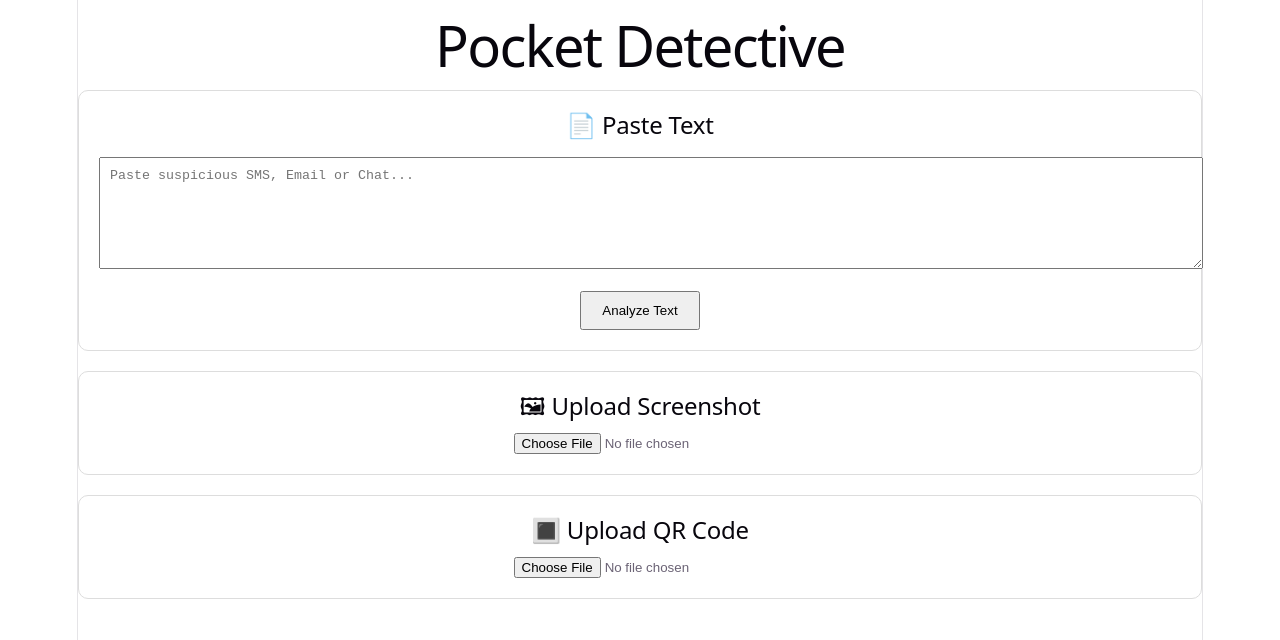
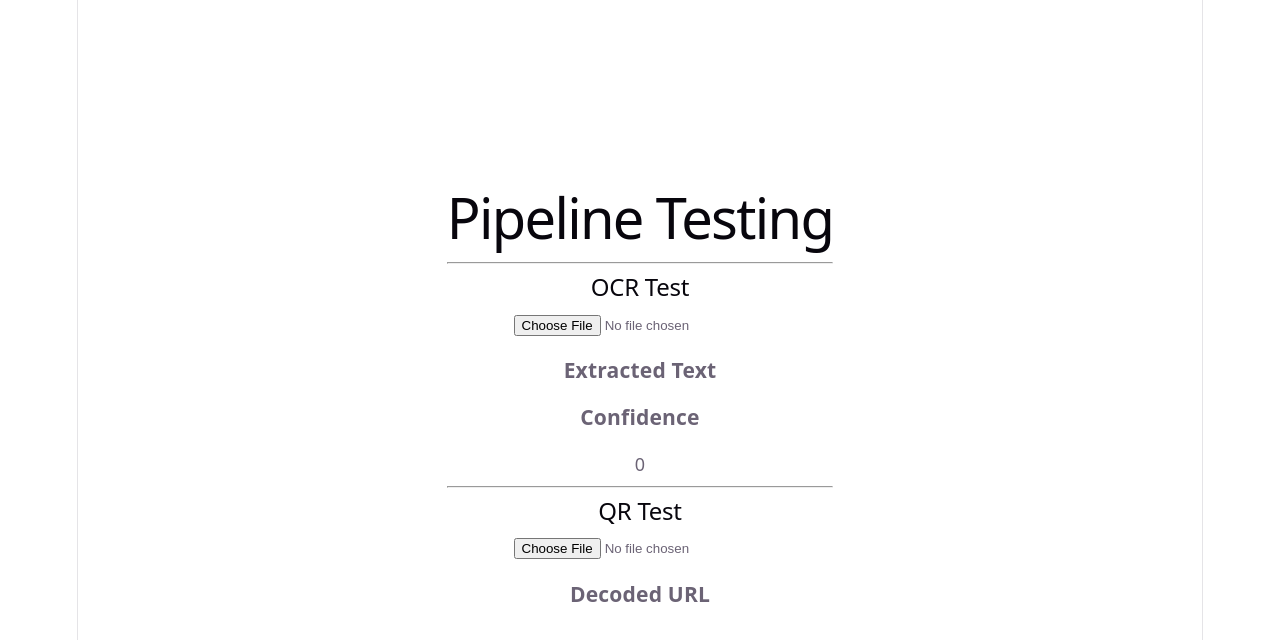
Before and after one commit to lekha-saradhi/Pocket-Detective, a React (Vite) app: page /upload in a window 1280 px wide. Shown: the top 640 px of the page. Built offline with nearby package versions, Linux system fonts and the light colour scheme.

Commit message:
Implement input pipeline with OCR and QR services

```diff
--- a/src/pages/UploadPage.tsx
+++ b/src/pages/UploadPage.tsx
@@ -1,17 +1,86 @@
-import TextInput from "../components/TextInput";
-import ImageUploader from "../components/ImageUploader";
-import QRUploader from "../components/QRUploader";
+import { useState } from "react";
+import { extractText } from "../services/ocr";
+import { decodeQR } from "../services/qr";
 
 function UploadPage() {
+  const [ocrText, setOcrText] = useState("");
+  const [confidence, setConfidence] = useState(0);
+
+  const [qrUrl, setQrUrl] = useState("");
+
+  async function handleOCR(
+    e: React.ChangeEvent<HTMLInputElement>
+  ) {
+    const file = e.target.files?.[0];
+
+    if (!file) return;
+
+    const result = await extractText(file);
+
+    setOcrText(result.text);
+
+    setConfidence(result.confidence);
+  }
+
+  async function handleQR(
+  e: React.ChangeEvent<HTMLInputElement>
+) {
+  const file = e.target.files?.[0];
+
+  if (!file) return;
+
+  try {
+    const result = await decodeQR(file);
+
+    console.log(result);
+
+    setQrUrl(result.url);
+  } catch (error) {
+    console.error(error);
+  }
+}
+
   return (
-    <div>
-      <h1>Pocket Detective</h1>
+    <div
+      style={{
+        padding: 40,
+        maxWidth: 900,
+        margin: "auto",
+      }}
+    >
+      <h1>Pipeline Testing</h1>
 
-      <TextInput />
+      <hr />
 
-      <ImageUploader />
+      <h2>OCR Test</h2>
 
-      <QRUploader />
+      <input
+        type="file"
+        accept="image/*"
+        onChange={handleOCR}
+      />
+
+      <h3>Extracted Text</h3>
+
+      <pre>{ocrText}</pre>
+
+      <h3>Confidence</h3>
+
+      <p>{confidence}</p>
+
+      <hr />
+
+      <h2>QR Test</h2>
+
+      <input
+        type="file"
+        accept="image/*"
+        onChange={handleQR}
+      />
+
+      <h3>Decoded URL</h3>
+
+      <p>{qrUrl}</p>
     </div>
   );
 }
--- a/src/services/qr.ts
+++ b/src/services/qr.ts
@@ -12,12 +12,14 @@ export async function decodeQR(
 ): Promise<QRResult> {
   return new Promise((resolve, reject) => {
     const img = new Image();
+    const objectUrl = URL.createObjectURL(image);
 
     img.onload = () => {
       const canvas = document.createElement("canvas");
       const ctx = canvas.getContext("2d");
 
       if (!ctx) {
+        URL.revokeObjectURL(objectUrl);
         reject(new Error("Canvas not supported"));
         return;
       }
@@ -40,8 +42,13 @@ export async function decodeQR(
         canvas.height
       );
 
+      // Free memory
+      URL.revokeObjectURL(objectUrl);
+
       if (!code) {
-        reject(new Error("QR Code not found"));
+        resolve({
+          url: "",
+        });
         return;
       }
 
@@ -50,8 +57,11 @@ export async function decodeQR(
       });
     };
 
-    img.onerror = () => reject(new Error("Failed to load image"));
+    img.onerror = () => {
+      URL.revokeObjectURL(objectUrl);
+      reject(new Error("Failed to load image"));
+    };
 
-    img.src = URL.createObjectURL(image);
+    img.src = objectUrl;
   });
 }
```
Also changed, not shown: src/services/pipeline.ts (+36 -9 lines), src/services/normalize.ts (renamed from src/services/nomralize.ts), src/services/ocr.ts (line endings or trailing spaces).
